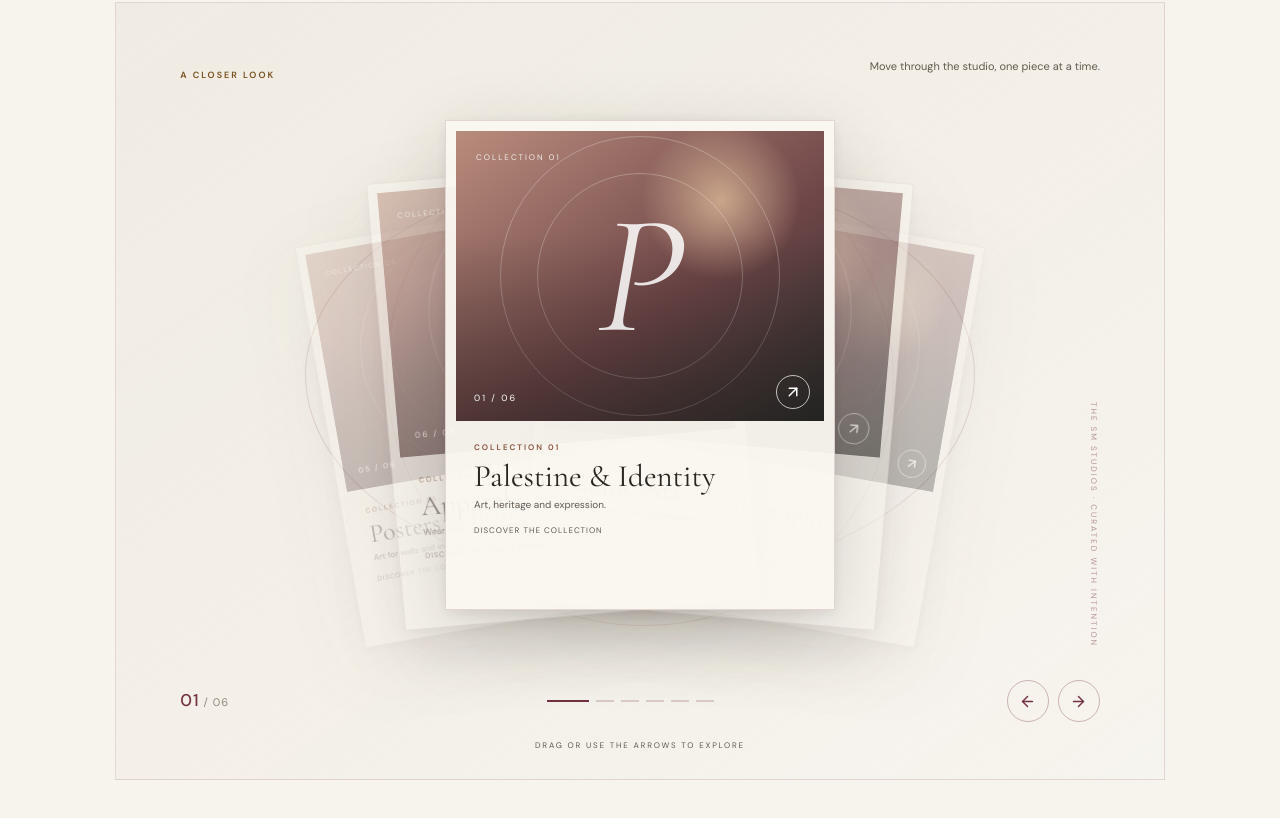
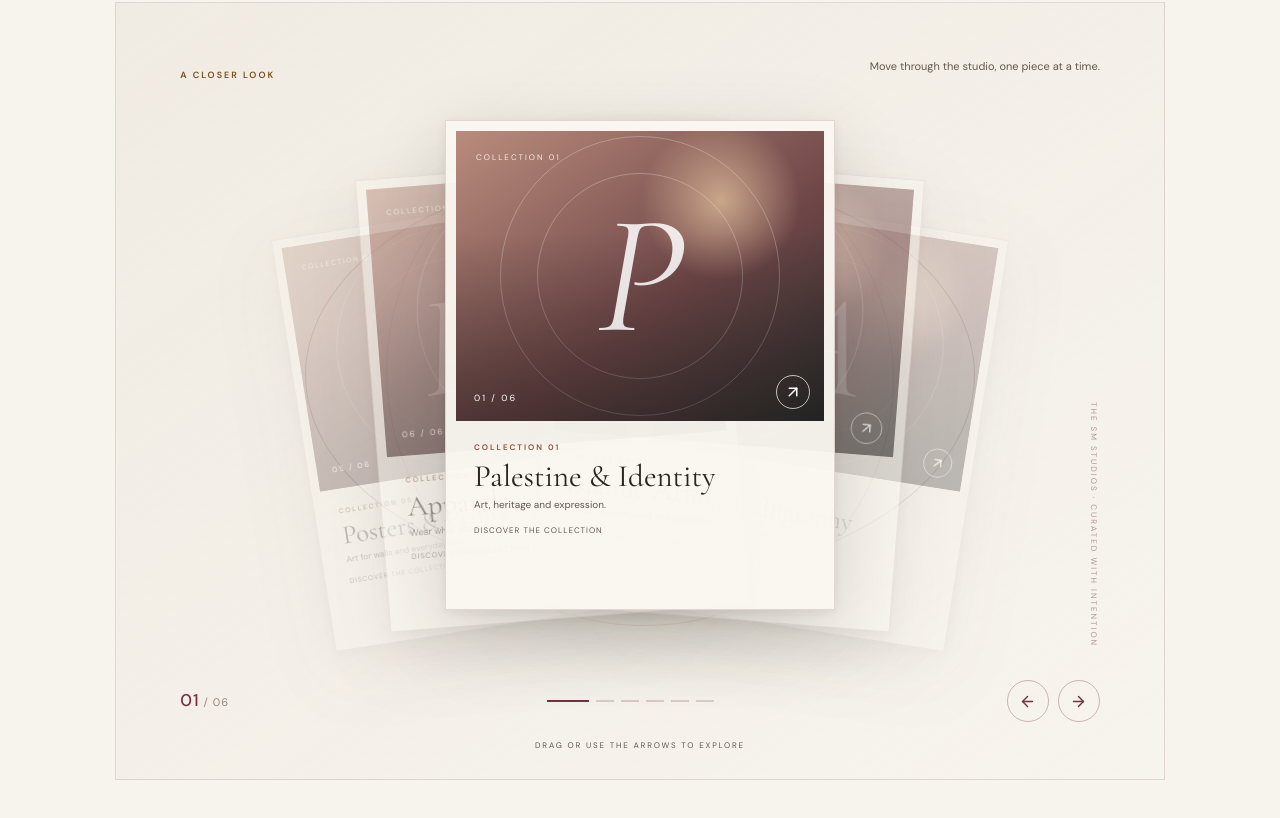
Before and after one commit to saroshkhan12/the-sm-studios, a Next.js app: page /collections in a window 1280 px wide. Shown: the part 576-1394 px from the top of the page. Built offline with nearby package versions, Linux system fonts and the light colour scheme.

Commit message:
Refine featured artwork card stack spacing

```diff
--- a/src/components/artwork-card-stack.tsx
+++ b/src/components/artwork-card-stack.tsx
@@ -101,7 +101,7 @@ export function ArtworkCardStack({
               data-position={offset}
               aria-hidden={!visible}
               style={{
-                transform: `translate3d(${offset * 64}px, ${Math.abs(offset) * 13}px, 0) rotate(${offset * 5}deg) scale(${offset === 0 ? 1 : Math.max(0.78, 1 - Math.abs(offset) * 0.085)})`,
+                transform: `translate3d(${offset * 76}px, ${Math.abs(offset) * 15}px, 0) rotate(${offset * 4.5}deg) scale(${offset === 0 ? 1 : Math.max(0.80, 1 - Math.abs(offset) * 0.075)})`,
                 zIndex: 10 - Math.abs(offset),
                 opacity: visible ? (offset === 0 ? 1 : Math.max(0.22, 0.68 - Math.abs(offset) * 0.2)) : 0,
                 transition: reduceMotion ? "none" : "transform 560ms cubic-bezier(.2,.75,.2,1), opacity 420ms ease",
```
